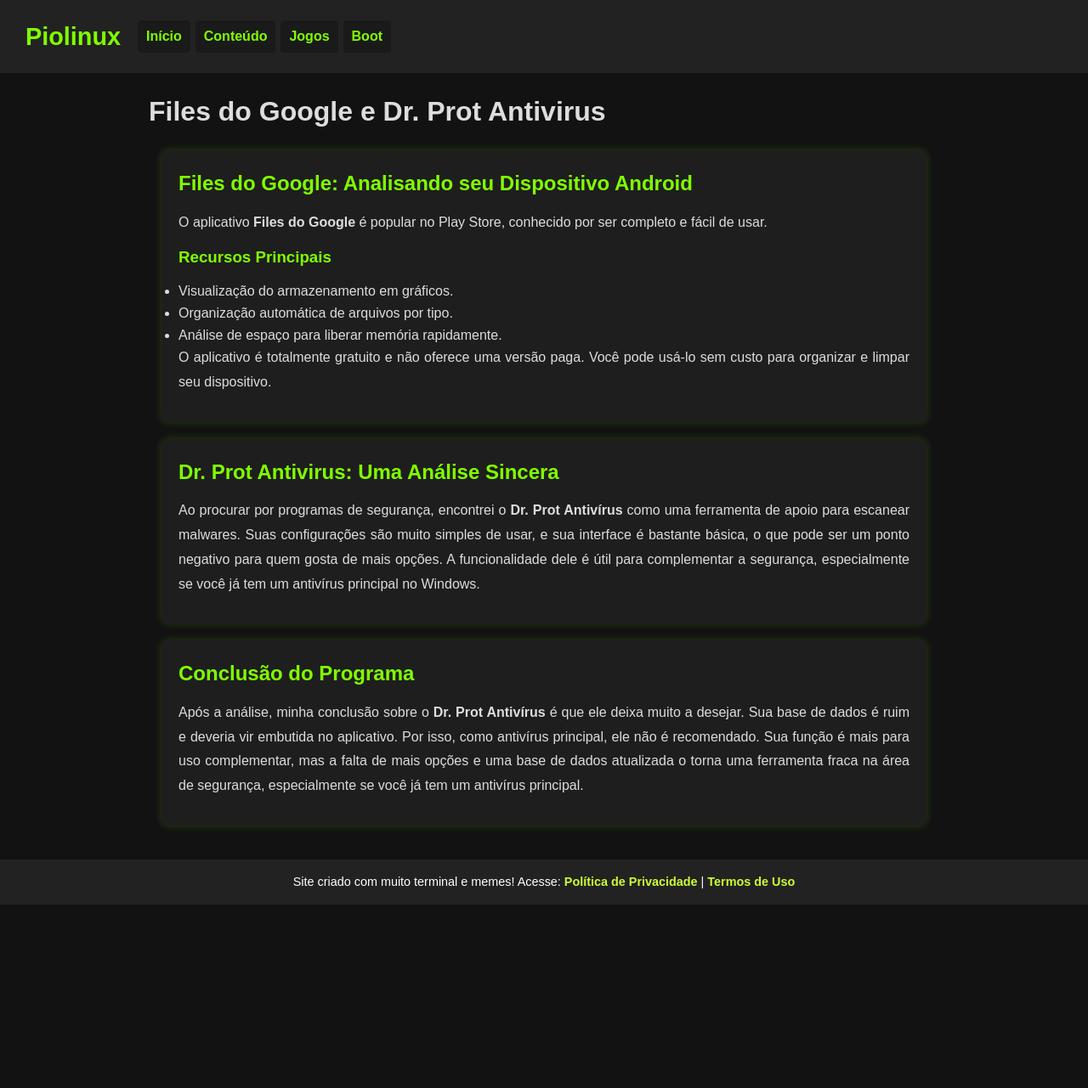
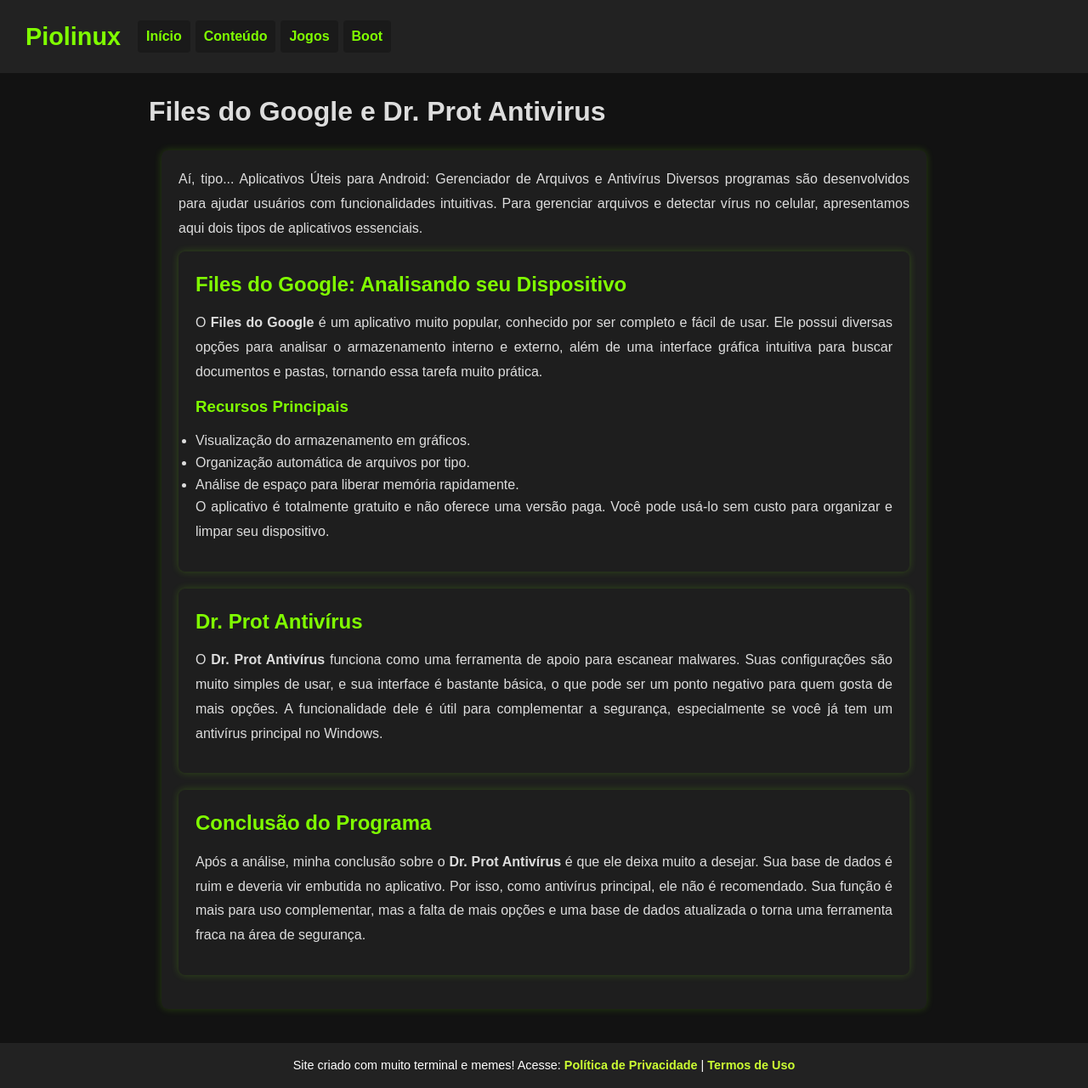
Before and after one commit to Piolinux/piolinux-site, a Jekyll site: the page built from _posts/2025-08-14-files-google-dr-prot-antivirus-analises.md, in a window 1280 px wide. Shown: the whole page at 85% size. Built offline with Jekyll 4.4.1, drawn with Linux system fonts in a browser that asks for light colours; before the commit the page ends 1065 px from its top, so only the background shows below that.

Commit message:
Add files via upload

```diff
--- a/_posts/2025-08-14-files-google-dr-prot-antivirus-analises.md
+++ b/_posts/2025-08-14-files-google-dr-prot-antivirus-analises.md
@@ -16,43 +16,46 @@ description: "Analise dos aplicativos Files do Google e Dr. Prot Antivirus, com
 
 <main>
 
-    <!-- Seção Files do Google -->
-    <section class="post-content mb-10">
-        <h2 class="text-2xl md:text-3xl font-bold text-blue-600 mb-4 border-b-2 border-blue-200 pb-2">
-            Files do Google: Analisando seu Dispositivo Android
-        </h2>
-        <p class="text-lg leading-relaxed mb-4">
-            O aplicativo <strong>Files do Google</strong> é popular no Play Store, conhecido por ser completo e fácil de usar.
+    <!-- Introdução -->
+    <section class="post-content">
+        <p>
+            Aí, tipo... Aplicativos Úteis para Android: Gerenciador de Arquivos e Antivírus Diversos programas são desenvolvidos para ajudar usuários com funcionalidades intuitivas. Para gerenciar arquivos e detectar vírus no celular, apresentamos aqui dois tipos de aplicativos essenciais.
         </p>
-        <h3 class="text-xl font-semibold text-gray-800 mb-3">Recursos Principais</h3>
-        <ul class="list-disc list-inside space-y-2 text-gray-700 leading-relaxed">
-            <li>Visualização do armazenamento em gráficos.</li>
-            <li>Organização automática de arquivos por tipo.</li>
-            <li>Análise de espaço para liberar memória rapidamente.</li>
-        </ul>
-        <p class="mt-4 text-gray-600 italic">
-            O aplicativo é totalmente gratuito e não oferece uma versão paga. Você pode usá-lo sem custo para organizar e limpar seu dispositivo.
-        </p>
-    </section>
 
-    <!-- Seção Dr. Prot Antivirus -->
-    <section class="post-content mb-10">
-        <h2 class="text-2xl md:text-3xl font-bold text-red-600 mb-4 border-b-2 border-red-200 pb-2">
-            Dr. Prot Antivirus: Uma Análise Sincera
-        </h2>
-        <p class="text-lg leading-relaxed">
-            Ao procurar por programas de segurança, encontrei o <strong>Dr. Prot Antivírus</strong> como uma ferramenta de apoio para escanear malwares. Suas configurações são muito simples de usar, e sua interface é bastante básica, o que pode ser um ponto negativo para quem gosta de mais opções. A funcionalidade dele é útil para complementar a segurança, especialmente se você já tem um antivírus principal no Windows.
-        </p>
-    </section>
+        <!-- Files do Google -->
+        <section>
+            <h2>Files do Google: Analisando seu Dispositivo</h2>
+            <p>
+                O <strong>Files do Google</strong> é um aplicativo muito popular, conhecido por ser completo e fácil de usar. Ele possui diversas opções para analisar o armazenamento interno e externo, além de uma interface gráfica intuitiva para buscar documentos e pastas, tornando essa tarefa muito prática.
+            </p>
 
-    <!-- Seção Conclusão -->
-    <section class="post-content mb-10">
-        <h2 class="text-2xl md:text-3xl font-bold text-gray-800 mb-4 border-b-2 border-gray-300 pb-2">
-            Conclusão do Programa
-        </h2>
-        <p class="text-lg leading-relaxed">
-            Após a análise, minha conclusão sobre o <strong>Dr. Prot Antivírus</strong> é que ele deixa muito a desejar. Sua base de dados é ruim e deveria vir embutida no aplicativo. Por isso, como antivírus principal, ele não é recomendado. Sua função é mais para uso complementar, mas a falta de mais opções e uma base de dados atualizada o torna uma ferramenta fraca na área de segurança, especialmente se você já tem um antivírus principal.
-        </p>
+            <h3>Recursos Principais</h3>
+            <ul>
+                <li>Visualização do armazenamento em gráficos.</li>
+                <li>Organização automática de arquivos por tipo.</li>
+                <li>Análise de espaço para liberar memória rapidamente.</li>
+            </ul>
+            <p>
+                O aplicativo é totalmente gratuito e não oferece uma versão paga. Você pode usá-lo sem custo para organizar e limpar seu dispositivo.
+            </p>
+        </section>
+
+        <!-- Dr. Prot Antivirus -->
+        <section>
+            <h2>Dr. Prot Antivírus</h2>
+            <p>
+                O <strong>Dr. Prot Antivírus</strong> funciona como uma ferramenta de apoio para escanear malwares. Suas configurações são muito simples de usar, e sua interface é bastante básica, o que pode ser um ponto negativo para quem gosta de mais opções. A funcionalidade dele é útil para complementar a segurança, especialmente se você já tem um antivírus principal no Windows.
+            </p>
+        </section>
+
+        <!-- Conclusão -->
+        <section>
+            <h2>Conclusão do Programa</h2>
+            <p>
+                Após a análise, minha conclusão sobre o <strong>Dr. Prot Antivírus</strong> é que ele deixa muito a desejar. Sua base de dados é ruim e deveria vir embutida no aplicativo. Por isso, como antivírus principal, ele não é recomendado. Sua função é mais para uso complementar, mas a falta de mais opções e uma base de dados atualizada o torna uma ferramenta fraca na área de segurança.
+            </p>
+        </section>
+
     </section>
 
 </main>
```
